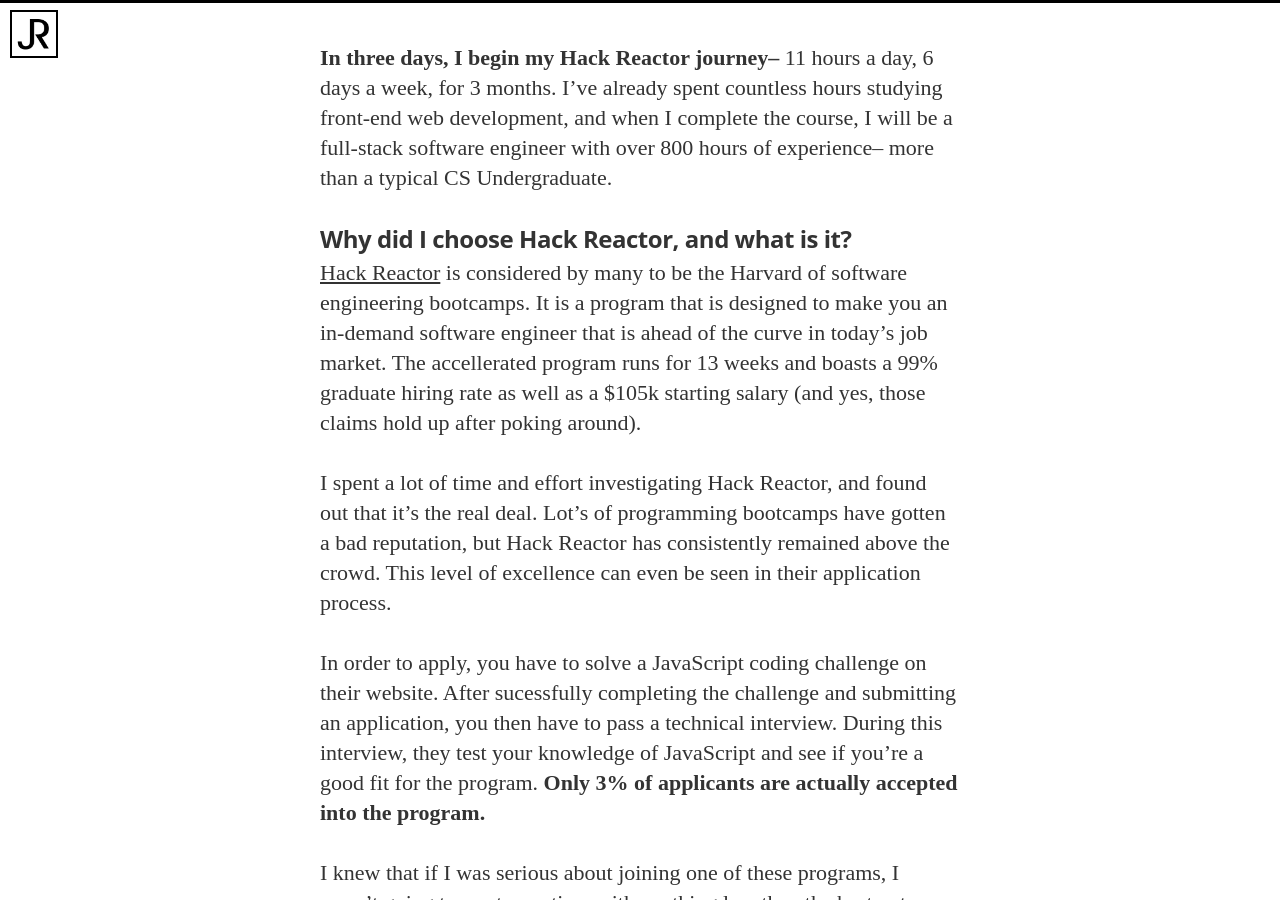
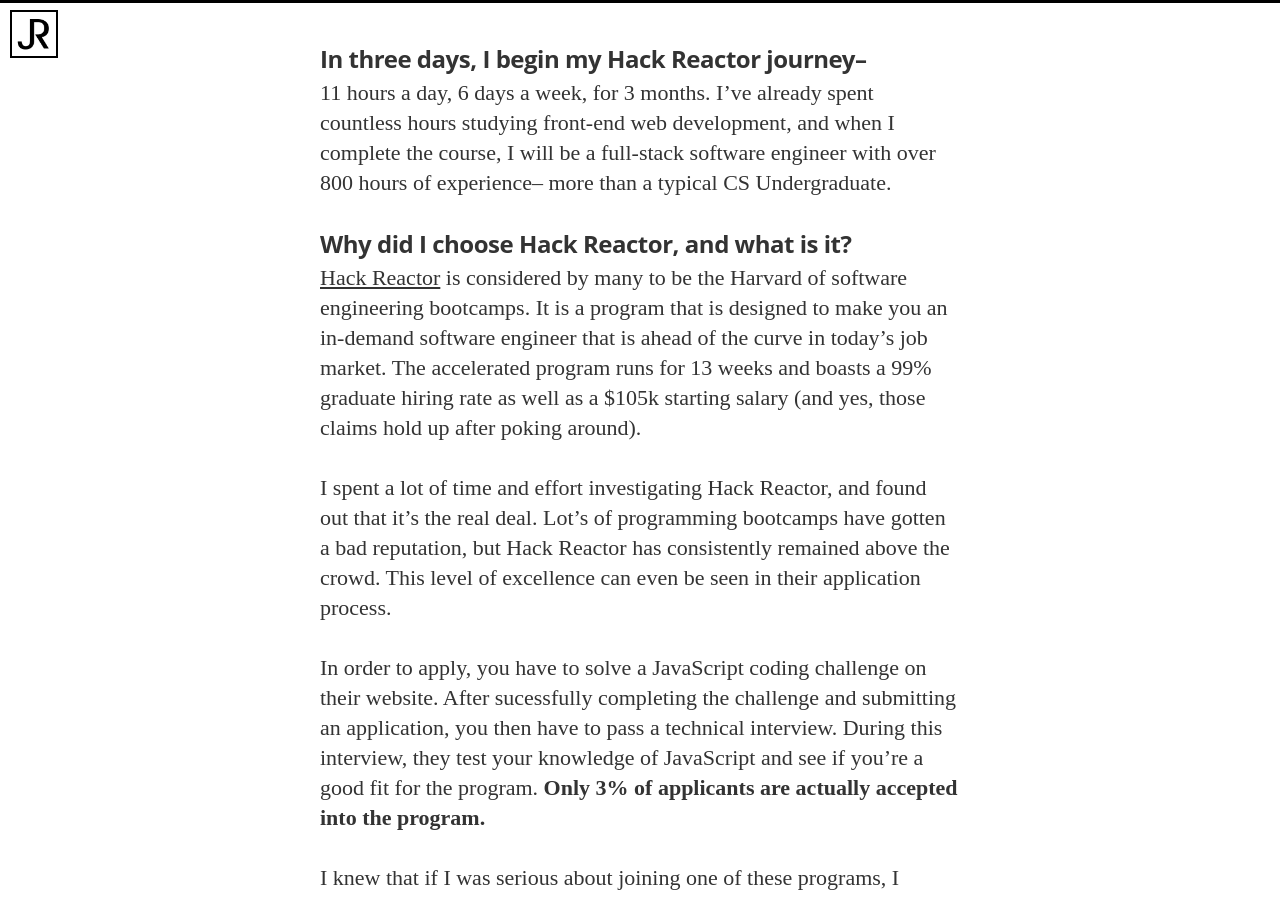
Before and after one commit to JakRazzi/JakRazzi.github.io, a Jekyll site: the page built from _posts/2016-02-26-setting-sail-for-hack-reactor-remote.md, in a window 1280 px wide and 900 px high, scrolled down 897 px. Built offline with Jekyll 4.4.1, drawn with Linux system fonts in a browser that asks for light colours; nearby versions of some CDN libraries; some web fonts are replaced.

```diff
--- a/_posts/2016-02-23-setting-sail-for-hack-reactor-remote.markdown
+++ b/_posts/2016-02-26-setting-sail-for-hack-reactor-remote.md
@@ -8,12 +8,12 @@
 image2: /assets/article_images/2016-02-23-setting-sail-for-hack-reactor-remote/setting-sail-mobile.jpg
 ---
 
-**In three days, I begin my Hack Reactor journey--**
+### In three days, I begin my Hack Reactor journey--
 11 hours a day, 6 days a week, for 3 months. I've already spent countless hours studying front-end web development, and when I complete the course, I will be a full-stack software engineer with over 800 hours of experience-- more than a typical CS Undergraduate.
 
 ### Why did I choose Hack Reactor, and what is it?
 
-[Hack Reactor](http://www.hackreactor.com/) is considered by many to be the Harvard of software engineering bootcamps. It is a program that is designed to make you an in-demand software engineer that is ahead of the curve in today's job market. The accellerated program runs for 13 weeks and boasts a 99% graduate hiring rate as well as a $105k starting salary (and yes, those claims hold up after poking around).
+[Hack Reactor](http://www.hackreactor.com/) is considered by many to be the Harvard of software engineering bootcamps. It is a program that is designed to make you an in-demand software engineer that is ahead of the curve in today's job market. The accelerated program runs for 13 weeks and boasts a 99% graduate hiring rate as well as a $105k starting salary (and yes, those claims hold up after poking around).
 
 I spent a lot of time and effort investigating Hack Reactor, and found out that it's the real deal. Lot's of programming bootcamps have gotten a bad reputation, but Hack Reactor has consistently remained above the crowd. This level of excellence can even be seen in their application process.
 
```
Also changed, not shown: _posts/2016-02-26-preparing-for-hack-reactor.md (added, +39 -0 lines), assets/article_images/2016-02-23-setting-sail-for-hack-reactor-remote/setting-sail-mobile.jpg (deleted), assets/article_images/2016-02-26-preparing-for-hack-reactor/hack-reactor-logo-mobile.png (added), assets/article_images/2016-02-26-preparing-for-hack-reactor/hack-reactor-logo.png (added), assets/article_images/2016-02-26-setting-sail-for-hack-reactor-remote/setting-sail-mobile.jpg (added), assets/article_images/2016-02-26-setting-sail-for-hack-reactor-remote/setting-sail.jpg (renamed from assets/article_images/2016-02-23-setting-sail-for-hack-reactor-remote/setting-sail.jpg).
